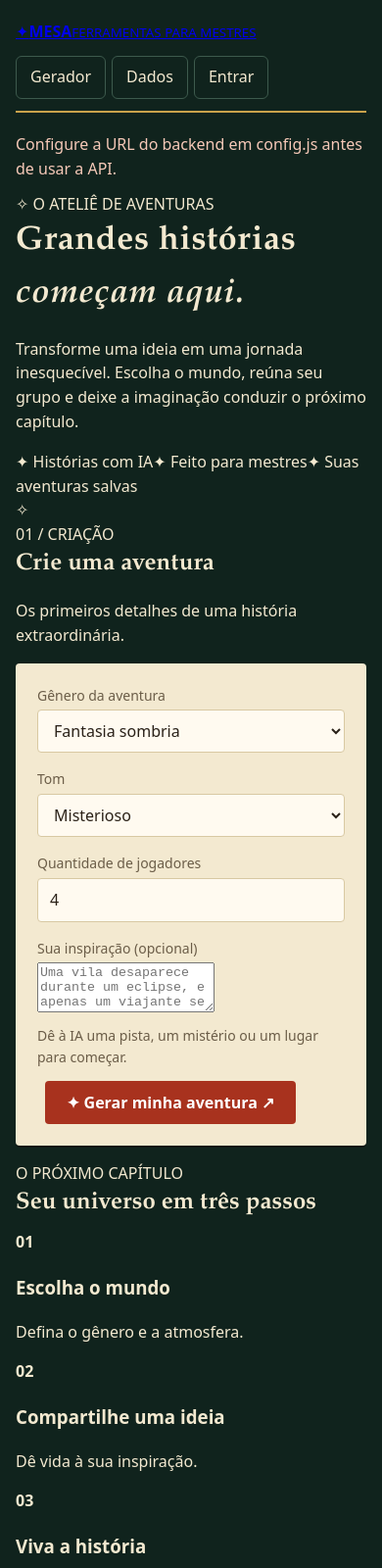
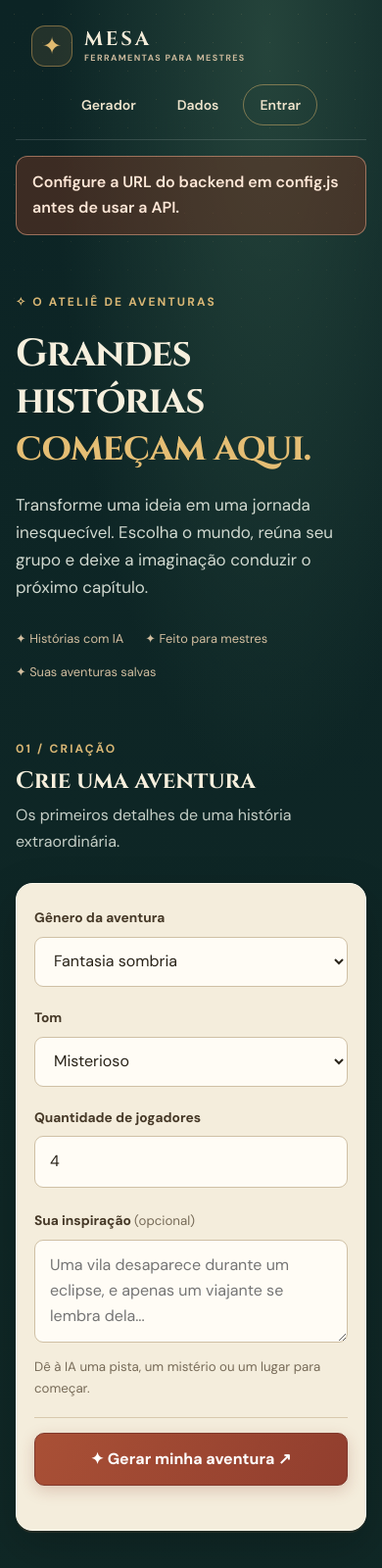
Before and after one commit to Orfeu-Lira/Gerador-de-hist-rias-de-RPG, a website: page public/index.html in a window 390 px wide. Shown: the top 1600 px of the page at 98% size. Drawn offline with Linux system fonts and the light colour scheme.

Commit message:
design: fantasy layout, responsive forms, centered distraction-free account screen

```diff
--- a/public/style.css
+++ b/public/style.css
@@ -1,267 +1,81 @@
-/* Ideia visual: uma mesa de jogo. Feltro verde ao fundo, folhas de pergaminho em cima,
-   e lacre vermelho só nas ações principais. */
-:root {
-    --feltro: #10231d;
-    --feltro-2: #183229;
-    --pergaminho: #f3e9d0;
-    --tinta: #2a2118;
-    --suave: #6b5d48;
-    --lacre: #a8321e;
-    --latao: #c9a24b;
-    --borda: #d8c9a3
-}
-
-* {
-    box-sizing: border-box
-}
-
-body {
-    margin: 0;
-    background: var(--feltro);
-    color: var(--pergaminho);
-    font: 16px/1.55 system-ui, -apple-system, "Segoe UI", sans-serif
-}
-
-main {
-    max-width: 780px;
-    margin: 0 auto;
-    padding: 20px 16px 56px
-}
-
-h1,
-h2 {
-    font-family: "Palatino Linotype", Palatino, "Book Antiqua", Georgia, serif;
-    margin: 0
-}
-
-h1 {
-    font-size: 34px;
-    letter-spacing: .02em
-}
-
-h2 {
-    font-size: 24px;
-    margin-bottom: 8px
-}
-
-header {
-    display: flex;
-    flex-wrap: wrap;
-    gap: 12px;
-    align-items: center;
-    justify-content: space-between;
-    margin-bottom: 20px;
-    border-bottom: 2px solid var(--latao);
-    padding-bottom: 12px
-}
-
-nav {
-    display: flex;
-    flex-wrap: wrap;
-    gap: 6px
-}
-
-nav button {
-    background: transparent;
-    color: var(--pergaminho);
-    border: 1px solid #3d5a4d;
-    border-radius: 6px;
-    padding: 8px 14px;
-    min-height: 44px;
-    cursor: pointer;
-    font: inherit
-}
-
-nav button[aria-current="true"] {
-    background: var(--pergaminho);
-    color: var(--tinta);
-    font-weight: 700;
-    border-color: var(--pergaminho)
-}
-
-nav button:hover {
-    border-color: var(--latao)
-}
-
-.folha {
-    background: var(--pergaminho);
-    color: var(--tinta);
-    border-radius: 4px;
-    padding: 22px;
-    margin-bottom: 16px;
-    box-shadow: 0 2px 0 #00000055
-}
-
-.estreita {
-    max-width: 420px
-}
-
-.grade {
-    display: grid;
-    grid-template-columns: repeat(auto-fit, minmax(170px, 1fr));
-    gap: 12px;
-    margin-bottom: 12px
-}
-
-label {
-    display: block;
-    font-size: 14px;
-    color: var(--suave);
-    margin-bottom: 4px
-}
-
-input,
-select {
-    width: 100%;
-    min-height: 44px;
-    padding: 9px 12px;
-    border: 1px solid var(--borda);
-    border-radius: 4px;
-    background: #fffaf0;
-    color: var(--tinta);
-    font: inherit;
-    margin-bottom: 4px
-}
-
-input.curto {
-    max-width: 120px;
-    margin-bottom: 12px
-}
-
-:focus-visible {
-    outline: 3px solid var(--latao);
-    outline-offset: 2px
-}
-
-.acoes {
-    display: flex;
-    flex-wrap: wrap;
-    gap: 8px;
-    align-items: center;
-    margin: 14px 0 0
-}
-
-.principal {
-    background: var(--lacre);
-    color: #fff;
-    border: 0;
-    border-radius: 4px;
-    padding: 11px 22px;
-    min-height: 44px;
-    font: 700 16px system-ui, sans-serif;
-    cursor: pointer
-}
-
-.principal:hover {
-    background: #8a2716
-}
-
-.principal:disabled {
-    opacity: .6;
-    cursor: wait
-}
-
-.dado {
-    background: #fffaf0;
-    border: 1px solid var(--borda);
-    border-radius: 4px;
-    min-width: 64px;
-    min-height: 44px;
-    cursor: pointer;
-    font: inherit;
-    color: var(--tinta)
-}
-
-.dado:hover {
-    border-color: var(--lacre)
-}
-
-.link {
-    background: none;
-    border: 0;
-    color: var(--lacre);
-    text-decoration: underline;
-    cursor: pointer;
-    font: inherit;
-    padding: 0;
-    min-height: 0
-}
-
-.suave {
-    color: var(--suave);
-    font-size: 14px;
-    margin: 6px 0 0
-}
-
-#aviso {
-    min-height: 24px;
-    margin: 0 0 12px;
-    color: #f6c9b8
-}
-
-#aviso.bom {
-    color: #bfe3c6
-}
-
-.resultado {
-    font: 700 48px "Palatino Linotype", Palatino, Georgia, serif;
-    color: var(--lacre);
-    margin: 16px 0 0
-}
-
-.aventura h2 {
-    border-bottom: 1px solid var(--borda);
-    padding-bottom: 6px
-}
-
-.aventura h3 {
-    font-size: 15px;
-    margin: 16px 0 4px;
-    color: var(--lacre)
-}
-
-.aventura ul {
-    margin: 0;
-    padding-left: 20px
-}
-
-.item {
-    display: flex;
-    gap: 8px;
-    margin-bottom: 8px
-}
-
-.item .abrir {
-    flex: 1;
-    text-align: left;
-    background: var(--pergaminho);
-    color: var(--tinta);
-    border: 0;
-    border-radius: 4px;
-    padding: 12px 14px;
-    min-height: 44px;
-    cursor: pointer;
-    font: inherit
-}
-
-.item .abrir:hover {
-    background: #fff4d8
-}
-
-.item .apagar {
-    background: transparent;
-    color: #f6c9b8;
-    border: 1px solid #6b3a30;
-    border-radius: 4px;
-    padding: 0 14px;
-    min-height: 44px;
-    cursor: pointer;
-    font: inherit
-}
-
-@media (prefers-reduced-motion:reduce) {
-    * {
-        transition: none !important;
-        animation: none !important
-    }
-}
+/* Mesa — redesign fantasia editorial, responsivo e com acesso focado */
+:root{--feltro:#0c2425;--feltro-2:#173633;--pergaminho:#f4eddc;--tinta:#30291e;--suave:#776b58;--lacre:#a74f35;--latao:#cba862;--borda:#dcd0b9}
+*{box-sizing:border-box}
+html{scroll-behavior:smooth}
+body{margin:0;min-height:100vh;color:#f6efdd;background:radial-gradient(ellipse 75% 43% at 70% 2%,#25443b 0%,transparent 75%),linear-gradient(180deg,#0c2425,#102826 70%,#0a1c1e);font:16px/1.65 "DM Sans",system-ui,sans-serif}
+body::before{content:"";position:fixed;inset:0;pointer-events:none;opacity:.16;background-image:radial-gradient(#ceb276 0.65px,transparent .65px);background-size:29px 29px;mask-image:linear-gradient(#000,transparent 72%)}
+main{max-width:1160px;margin:auto;padding:18px 28px 80px;position:relative}
+h1,h2,h3{font-family:Cinzel,Georgia,serif;line-height:1.22}
+h1,h2,h3,p{margin-top:0}
+h1{font-size:clamp(2.2rem,5vw,4.5rem);letter-spacing:-.025em}
+h2{font-size:clamp(1.5rem,3vw,2rem)}
+h3{font-size:1.05rem}
+.topo{max-width:1220px;margin:auto;padding:18px 28px;display:flex;align-items:center;justify-content:space-between;gap:18px;border-bottom:1px solid #ffffff25}
+.marca{display:inline-flex;align-items:center;gap:12px;color:#f4ecd9;text-decoration:none}
+.marca-emblema{display:grid;place-items:center;font-size:24px;color:#e0ba70;border:1px solid #d3a55d80;background:#bd945321;width:49px;height:49px;border-radius:14px}
+.marca strong{font:700 25px Cinzel,serif;letter-spacing:.14em;display:block;line-height:1.2}
+.marca small{display:block;color:#cbb99c;letter-spacing:.15em;font-size:9px;font-weight:700}
+nav{display:flex;align-items:center;justify-content:flex-end;flex-wrap:wrap;gap:8px}
+nav button{font:600 14px "DM Sans",sans-serif;cursor:pointer;border:1px solid transparent;color:#eee4cc;background:transparent;border-radius:999px;min-height:42px;padding:8px 16px;transition:.2s}
+nav button:hover,nav button[aria-current="true"]{background:#ffffff14;border-color:#ffffff2e;color:white}
+nav button:last-child{border-color:#d0ac6a88}
+nav button:focus-visible,button:focus-visible,input:focus-visible,select:focus-visible,textarea:focus-visible,a:focus-visible{outline:3px solid #e9be68;outline-offset:3px}
+[hidden]{display:none!important}
+#aviso{min-height:0;margin:0;color:#ffe8d8;font-weight:600}
+#aviso:not(:empty){padding:13px 16px;margin:16px 0;border:1px solid #dc9e8399;background:#84392166;border-radius:12px}
+#aviso.bom:not(:empty){border-color:#81bb9a;background:#265e4466;color:#edffe9}
+.hero{display:grid;grid-template-columns:minmax(0,1.2fr) minmax(230px,.8fr);align-items:center;gap:28px;min-height:390px;padding:53px 28px 55px}
+.sobretitulo{color:#d9b775;font-size:.75rem;font-weight:700;letter-spacing:.18em}
+.hero h1{margin:18px 0 20px;max-width:720px;text-wrap:balance}
+.hero h1 em{color:#e5be74;font-style:normal}
+.hero p{max-width:610px;color:#d1d9d0;font-size:1.06rem}
+.hero-tracos{display:flex;flex-wrap:wrap;gap:12px 22px;margin-top:28px;color:#d2bea0;font-size:.8rem}
+.hero-arte{justify-self:center;width:min(100%,320px);aspect-ratio:1;position:relative;border:1px solid #c2a56f4d;border-radius:50%;box-shadow:0 0 0 28px #d4b27008,0 0 0 54px #d4b27008,inset 0 0 65px #dfbd7840;background:radial-gradient(circle,#d8a7591d,transparent 68%);display:grid;place-items:center}
+.hero-arte:before,.hero-arte:after{content:"";position:absolute;inset:16%;border:1px solid #ddba7880;transform:rotate(45deg);border-radius:20px}
+.hero-arte:after{inset:29%;transform:rotate(0deg);border-radius:50%}
+.hero-arte span{font-size:8rem;color:#e4c589;text-shadow:0 0 28px #d3a96988}
+.secao-intro{padding:24px 0 13px}
+.secao-intro h2,.pagina-intro h1{margin:7px 0 7px}
+.secao-intro p,.pagina-intro p{color:#c4cec6}
+.folha{background:var(--pergaminho);color:var(--tinta);border:1px solid #fefbf0;border-radius:17px;padding:32px;margin-bottom:20px;box-shadow:0 16px 45px #00000033,0 2px 0 #8b623f33}
+.formulario{padding:34px}
+.grade{display:grid;grid-template-columns:repeat(3,minmax(0,1fr));gap:20px;margin-bottom:22px}
+label{display:block;font-size:.86rem;font-weight:700;margin:0 0 8px;color:#453827}
+input,select,textarea{width:100%;min-height:51px;padding:12px 15px;border:1px solid #cfc0a5;border-radius:9px;background:#fffcf5;color:#292319;font:inherit;outline:none;transition:border-color .2s,box-shadow .2s}
+textarea{resize:vertical;min-height:105px}
+input:focus,select:focus,textarea:focus{border-color:#a77b42;box-shadow:0 0 0 3px #b59a6333}
+.opcional,.suave{color:var(--suave);font-size:.83rem;font-weight:400}
+.suave{margin:6px 0 0}
+.acoes{display:flex;align-items:center;flex-wrap:wrap;gap:14px;margin:18px 0 0}
+.gerador-acoes{justify-content:space-between;gap:22px;padding-top:15px;border-top:1px solid #d8c9ae}
+.cota{color:#6c5c44;font-size:.83rem}
+button{font:inherit}
+.principal{background:linear-gradient(120deg,#a95036,#913e2e);color:white;border:1px solid #81392d;padding:13px 24px;min-height:50px;border-radius:10px;font-weight:700;cursor:pointer;box-shadow:0 5px 16px #842c1c35;transition:transform .15s,filter .15s}
+.principal:hover{filter:brightness(1.1);transform:translateY(-1px)}
+.principal:disabled{opacity:.65;cursor:wait;transform:none}
+.como-funciona{margin:65px 0 15px}.como-funciona h2{margin:12px 0 24px}.passos{display:grid;grid-template-columns:repeat(3,1fr);gap:18px}
+.passos article{border:1px solid #e5d2a33d;border-radius:13px;padding:25px;background:#ffffff0b}.passos b{color:#ddb979;font-size:1.8rem;font-family:Cinzel,serif}.passos h3{margin:10px 0}.passos p{color:#c4cec6;margin:0}
+.pagina-intro{padding:55px 0 30px}.pagina-intro h1{font-size:clamp(2rem,4vw,3.3rem)}
+.dado{background:#fffaf0;border:1px solid #d7c7a5;border-radius:9px;padding:12px 19px;cursor:pointer;color:#33241b;font-weight:700;min-height:46px}.dado:hover{border-color:#a95036}
+.curto{max-width:140px}.resultado{font:700 4rem Cinzel,serif;color:#a74f35;margin:16px 0}.aventura{margin-top:20px}.aventura h2{padding-bottom:14px;border-bottom:1px solid #d7c7a5}.aventura h3{color:#a44d34;margin:24px 0 8px}.aventura ul{padding-left:22px}
+.historico-grade{display:grid;grid-template-columns:repeat(2,minmax(0,1fr));gap:14px}.item{background:#f4eddc;border:1px solid #e4d0ac;border-radius:13px;display:flex;align-items:stretch;gap:0;overflow:hidden;min-height:86px}.item .abrir{flex:1;background:transparent;border:0;color:#332b21;text-align:left;padding:18px;cursor:pointer;font:700 .95rem "DM Sans",sans-serif}.item .abrir:hover{background:#fff8e9}.item .apagar{border:0;border-left:1px solid #d8cbb0;background:#f0dfcc;color:#873f34;cursor:pointer;padding:12px;font-size:.83rem}.item .apagar:hover{background:#eacbb8}
+.link{border:0;background:transparent;color:#a74f35;cursor:pointer;text-decoration:underline;padding:0;font-weight:700}
+.estreita{width:100%;max-width:none;box-shadow:none;border:0;margin:0;padding:0;background:transparent}
+.estreita h2{font-size:1.5rem;margin-bottom:22px}
+.estreita label{margin-top:14px}.estreita .principal{width:100%}
+body.tela-acesso{background:radial-gradient(ellipse 60% 60% at 50% 18%,#285044 0,transparent 72%),#0b2122}
+body.tela-acesso .topo{border:0;justify-content:center;padding-top:26px}
+body.tela-acesso #nav{display:none}
+body.tela-acesso main{max-width:600px;padding:8px 20px 75px}
+#v-conta{width:100%;padding:6px 0 28px}
+.acesso-intro{text-align:center;margin:16px auto 25px}
+.acesso-simbolo{display:grid;place-items:center;width:64px;height:64px;margin:0 auto 18px;border-radius:18px;border:1px solid #d7b67877;background:#ceac7420;color:#e4c58a;font-size:2rem}
+.acesso-intro h1{font-size:clamp(1.9rem,4vw,2.7rem);margin:10px 0}
+.acesso-intro p{color:#c9d4cc;margin-bottom:0}
+.acesso-cartao{max-width:460px;margin:0 auto;background:#f4eddc;color:#30291e;padding:34px;border-radius:18px;box-shadow:0 24px 55px #0006;border:1px solid #fffaf0}
+.acesso-cartao .suave{margin-top:12px}
+.voltar-inicio{display:block;margin:21px auto 0;background:transparent;border:0;color:#d9c9a7;cursor:pointer;padding:10px}
+.voltar-inicio:hover{color:white;text-decoration:underline}
+@media(max-width:800px){.hero{grid-template-columns:1fr;padding:50px 8px 30px;min-height:auto}.hero-arte{display:none}.grade{grid-template-columns:1fr 1fr}.passos{grid-template-columns:1fr}.historico-grade{grid-template-columns:1fr}}
+@media(max-width:560px){main{padding:12px 16px 60px}.topo{padding:14px 16px;flex-wrap:wrap}.topo nav{justify-content:center;width:100%}.marca strong{font-size:20px}.marca-emblema{width:42px;height:42px}.hero{padding:38px 0 30px}.hero h1{font-size:2.45rem}.grade{grid-template-columns:1fr}.folha,.formulario{padding:23px 18px}.gerador-acoes{align-items:stretch;flex-direction:column-reverse}.gerador-acoes button{width:100%}.acesso-cartao{padding:26px 20px}}
+@media(prefers-reduced-motion:reduce){*,*:before,*:after{scroll-behavior:auto!important;transition:none!important;animation:none!important}}
```
